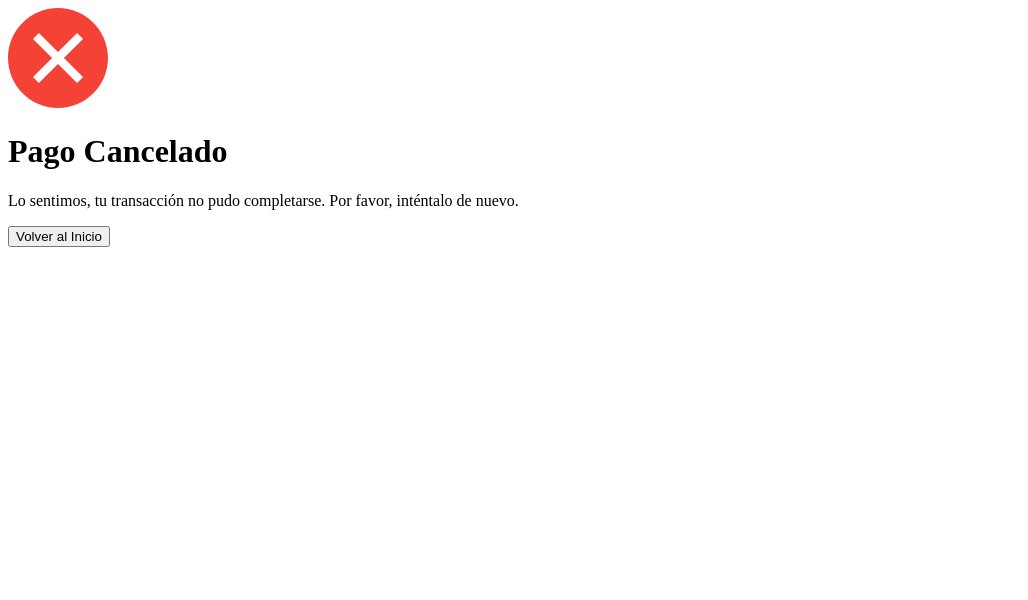
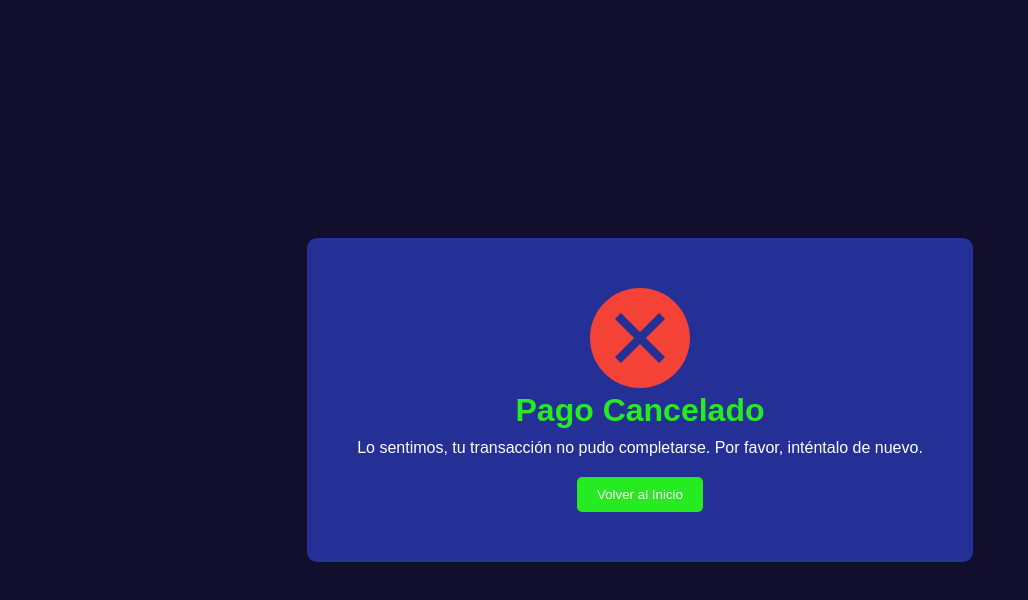
Before and after one commit to ramirosimari67/ECOMMERCE-OFICIAL, a plain HTML site: page cancel.html in a window 1280 px wide. Shown: the whole page, without its empty margins (0-1028 px from the left). Drawn offline with Linux system fonts and the light colour scheme.

Commit message:
Update cancel.html

```diff
--- a/cancel.html
+++ b/cancel.html
@@ -5,7 +5,7 @@
     <meta name="viewport" content="width=device-width, initial-scale=1.0">
     <title>Pago cancelado</title>
 
-    <link rel="stylesheet" href="../ECOMMERCE-OFICIAL/static/css/success-cancel.css">
+    <link rel="stylesheet" href="../ECOMMERCE-OFICIAL/static/css/cancel.css">
 
 </head>
 <body>
```
